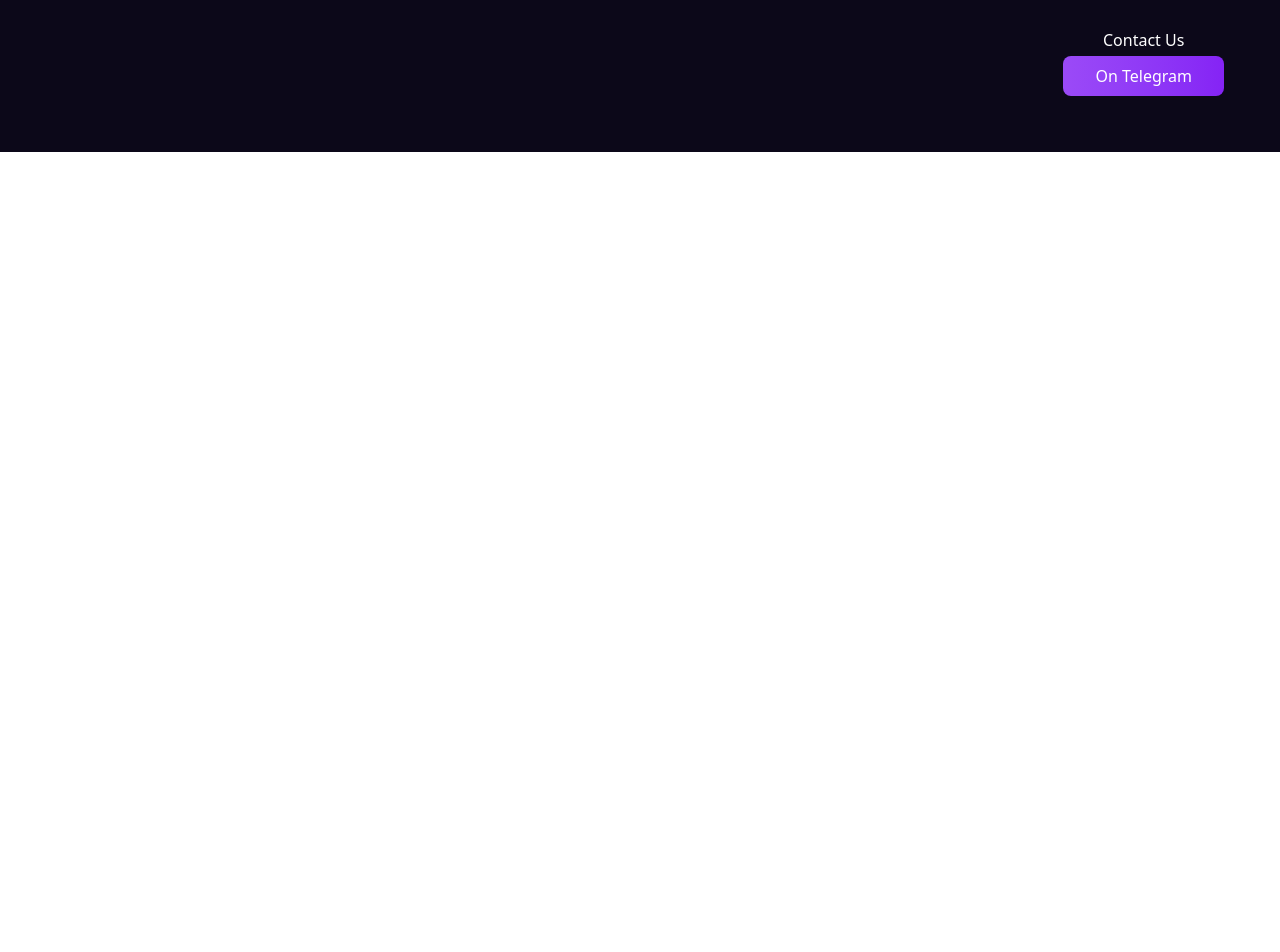
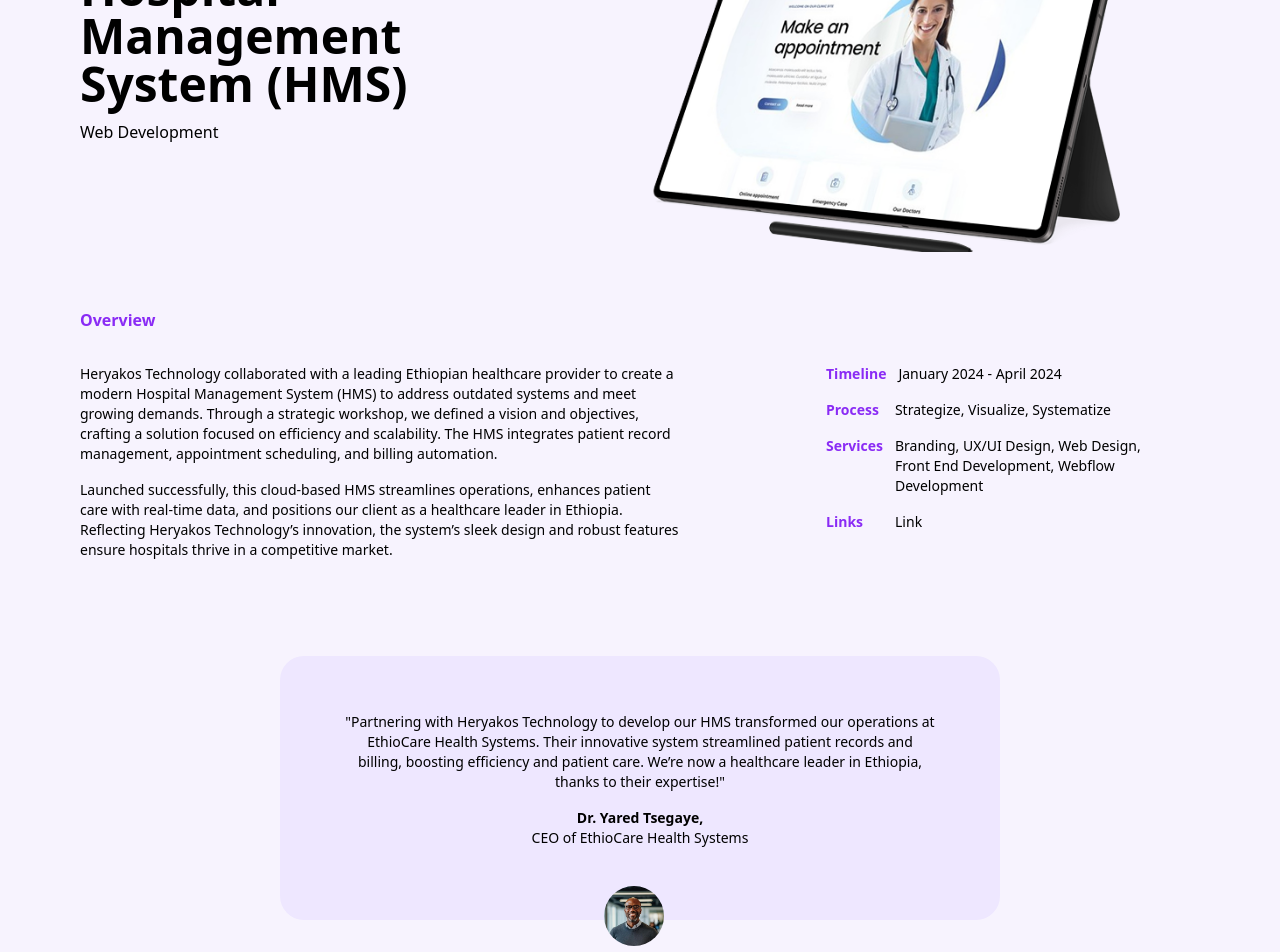
Before and after one commit to Heryakos-Technology/heryakos-static-page, a Vue app: page /works/1 in a window 1280 px wide. Shown: the part 260-1212 px from the top of the page. Before the commit the page ends 800 px from the top, so only its background shows below. Built offline with nearby package versions, Linux system fonts and the light colour scheme.

Commit message:
add PortfolioPageDetail component and update routing; enhance AboutUsSection layout

```diff
--- a/src/components/Landing Page/AboutUsSection.vue
+++ b/src/components/Landing Page/AboutUsSection.vue
@@ -1,36 +1,45 @@
 <script setup>
-import AboutUSideImage from '/images/About_Us_Side_Image.png';
+import AboutUSideImage from "/images/About_Us_Side_Image.png";
 </script>
 
 <template>
-  <div class="pt-8 md:flex mx-auto   justify-between  md:px-4 gap-x-2 ">
-    <div class="md:space-y-10  lg:space-y-12 2xl:space-y-16">
-      <h1 class="font-bold text-btnColor xs:px-6 md:px-0 lg:text-xl ">Who We Are</h1>
+  <div class="mx-auto justify-between gap-x-2 pt-8 md:flex md:px-4">
+    <div class="md:space-y-10 lg:space-y-12 2xl:space-y-16">
+      <h1 class="text-btnColor xs:px-6 font-bold md:px-0 lg:text-xl">
+        Who We Are
+      </h1>
       <div
-        class="text-center mt-8 max-w-[300px] mx-auto xs:max-w-[330px] sm:max-w-[370px] md:text-left  lg:max-w-[490px]  md:space-y-10  lg:space-y-18 xl:max-w-[700px]">
-        <h1 class="font-bold px-6 text-2xl  xs:text-3xl sm:text-4xl md:px-0 xl:text-5xl   ">We are Digital Experts,
-          Focused on Solving
-          Human
-          Problems for
-          Today's World
+        class="xs:max-w-[330px] mx-auto mt-8 max-w-[300px] text-center sm:max-w-[370px] md:space-y-10 md:text-left lg:max-w-[490px] lg:space-y-18 xl:max-w-[700px]"
+      >
+        <h1
+          class="xs:text-3xl px-6 text-2xl font-bold sm:text-4xl md:px-0 xl:text-5xl"
+        >
+          We are Digital Experts, Focused on Solving Human Problems for Today's
+          World
         </h1>
-        <p class="text-xs mt-4 xl:text-sm ">At the core of our innovative culture, we enthusiastically engage with every
-          industry,
-          device,
-          goal,
-          and technological platform. Our passion lies in enhancing the human experience with technology by crafting
-          impactful connections between businesses and their clients, defining our identity</p>
+        <p class="mt-4 text-xs xl:text-sm">
+          At the core of our innovative culture, we enthusiastically engage with
+          every industry, device, goal, and technological platform. Our passion
+          lies in enhancing the human experience with technology by crafting
+          impactful connections between businesses and their clients, defining
+          our identity
+        </p>
       </div>
-      <RouterLink :to="{ name: 'AboutUs' }" class="mt-8  flex flex-col  md:items-start   2xl:mt-24 ">
+      <RouterLink
+        :to="{ name: 'AboutUs' }"
+        class="mt-8 flex flex-col md:items-start 2xl:mt-24"
+      >
         <div class="space-y-1 text-center">
-          <div class="bg-gradient-to-r from-[#9B4AF7] to-[#8523F5] text-white px-10 py-3.5 rounded-4xl font-medium">More
-            about us</div>
+          <div
+            class="rounded-4xl bg-gradient-to-r from-[#9B4AF7] to-[#8523F5] px-10 py-3.5 font-medium text-white"
+          >
+            More about us
+          </div>
         </div>
       </RouterLink>
     </div>
-    <div class="hidden md:block max-w-[450px] xl:max-w-full">
-      <img :src="AboutUSideImage" alt="About Us ide Image" class="w-full">
+    <div class="hidden max-w-[450px] md:block xl:max-w-full">
+      <img :src="AboutUSideImage" alt="About Us ide Image" class="w-full" />
     </div>
-
   </div>
 </template>
--- a/src/router/index.js
+++ b/src/router/index.js
@@ -6,6 +6,7 @@
 import ServicePage from '../views/ServicePage.vue'
 import BlogPage from '@/views/BlogPage.vue'
 import PortfolioPage from '@/views/PortfolioPage.vue'
+import PortfolioPageDetail from '@/views/PortfolioPageDetail.vue'
 
 const router = createRouter({
   history: createWebHistory(import.meta.env.BASE_URL),
@@ -46,6 +47,11 @@
       component: PortfolioPage
     },
     {
+      path: '/works/:id',
+      name: 'PortfolioPageDetail',
+      component: PortfolioPageDetail
+    },
+    {
       path: '/animate',
       name: 'Animation',
       component: Animation
--- /dev/null
+++ b/src/views/PortfolioPageDetail.vue
@@ -0,0 +1,91 @@
+<script setup>
+import imageUrl from "/images/hospital_mockup.png";
+import profile_picture from "/images/profile_picture.jpeg";
+</script>
+
+<template>
+  <div
+    class="mx-auto overflow-x-hidden px-4 pt-24 pb-16 sm:px-10 md:pt-48 lg:max-w-[1080px] xl:max-w-[1200px]"
+  >
+    <div class="md:flex">
+      <div
+        class="max-w-[380px] space-y-3 md:mt-8 md:max-w-[400px] lg:max-w-[490px]"
+      >
+        <h1 class="text-2xl font-semibold md:text-4xl lg:text-5xl">
+          Hospital Management System (HMS)
+        </h1>
+        <p class="">Web Development</p>
+      </div>
+
+      <div
+        class="mx-auto h-[250px] w-full max-w-[330px] bg-cover bg-center lg:h-[300px] lg:max-w-[400px] xl:h-[320px] xl:max-w-[470px] 2xl:h-[350px] 2xl:max-w-[500px]"
+        :style="{ backgroundImage: `url(${imageUrl})` }"
+      ></div>
+    </div>
+    <div class="mt-8 space-y-8 sm:max-w-[640px] md:max-w-full xl:mt-14">
+      <h1 class="text-btnColor font-bold">Overview</h1>
+      <div class="justify-between space-y-8 gap-x-8 md:flex">
+        <div
+          class="space-y-4 text-sm md:max-w-[400px] lg:max-w-[500px] xl:max-w-[600px]"
+        >
+          <p class="">
+            Heryakos Technology collaborated with a leading Ethiopian healthcare
+            provider to create a modern Hospital Management System (HMS) to
+            address outdated systems and meet growing demands. Through a
+            strategic workshop, we defined a vision and objectives, crafting a
+            solution focused on efficiency and scalability. The HMS integrates
+            patient record management, appointment scheduling, and billing
+            automation.
+          </p>
+          <p class="">
+            Launched successfully, this cloud-based HMS streamlines operations,
+            enhances patient care with real-time data, and positions our client
+            as a healthcare leader in Ethiopia. Reflecting Heryakos Technology’s
+            innovation, the system’s sleek design and robust features ensure
+            hospitals thrive in a competitive market.
+          </p>
+        </div>
+        <div class="max-w-[342px] space-y-4 text-sm lg:mr-8">
+          <div class="flex gap-x-3">
+            <p class="text-btnColor font-semibold">Timeline</p>
+            January 2024 - April 2024
+          </div>
+          <div class="flex gap-x-4">
+            <p class="text-btnColor font-semibold">Process</p>
+            Strategize, Visualize, Systematize
+          </div>
+          <div class="flex gap-x-3">
+            <p class="text-btnColor font-semibold">Services</p>
+            Branding, UX/UI Design, Web Design, Front End Development, Webflow
+            Development
+          </div>
+          <div class="flex gap-x-8">
+            <p class="text-btnColor font-semibold">Links</p>
+            Link
+          </div>
+        </div>
+      </div>
+    </div>
+
+    <div
+      class="bg-thirdColor relative mx-auto mt-8 max-w-[375px] space-y-4 rounded-3xl px-2 py-8 text-center sm:max-w-[420px] sm:py-10 md:max-w-[450px] md:px-3 md:py-12 lg:max-w-[720px] lg:px-16 lg:py-14 xl:mt-16"
+    >
+      <p class="text-sm">
+        "Partnering with Heryakos Technology to develop our HMS transformed our
+        operations at EthioCare Health Systems. Their innovative system
+        streamlined patient records and billing, boosting efficiency and patient
+        care. We’re now a healthcare leader in Ethiopia, thanks to their
+        expertise!"
+      </p>
+      <div class="text-sm">
+        <p class="font-bold">Dr. Yared Tsegaye,</p>
+        <p class="">CEO of EthioCare Health Systems</p>
+      </div>
+
+      <div
+        class="xs:left-[40%] absolute bottom-[-10%] left-[35%] size-15 rounded-full bg-cover bg-center sm:left-[45%]"
+        :style="{ backgroundImage: `url(${profile_picture})` }"
+      ></div>
+    </div>
+  </div>
+</template>
```
Also changed, not shown: public/images/hospital_mockup.png (added), public/images/profile_picture.jpeg (added).
